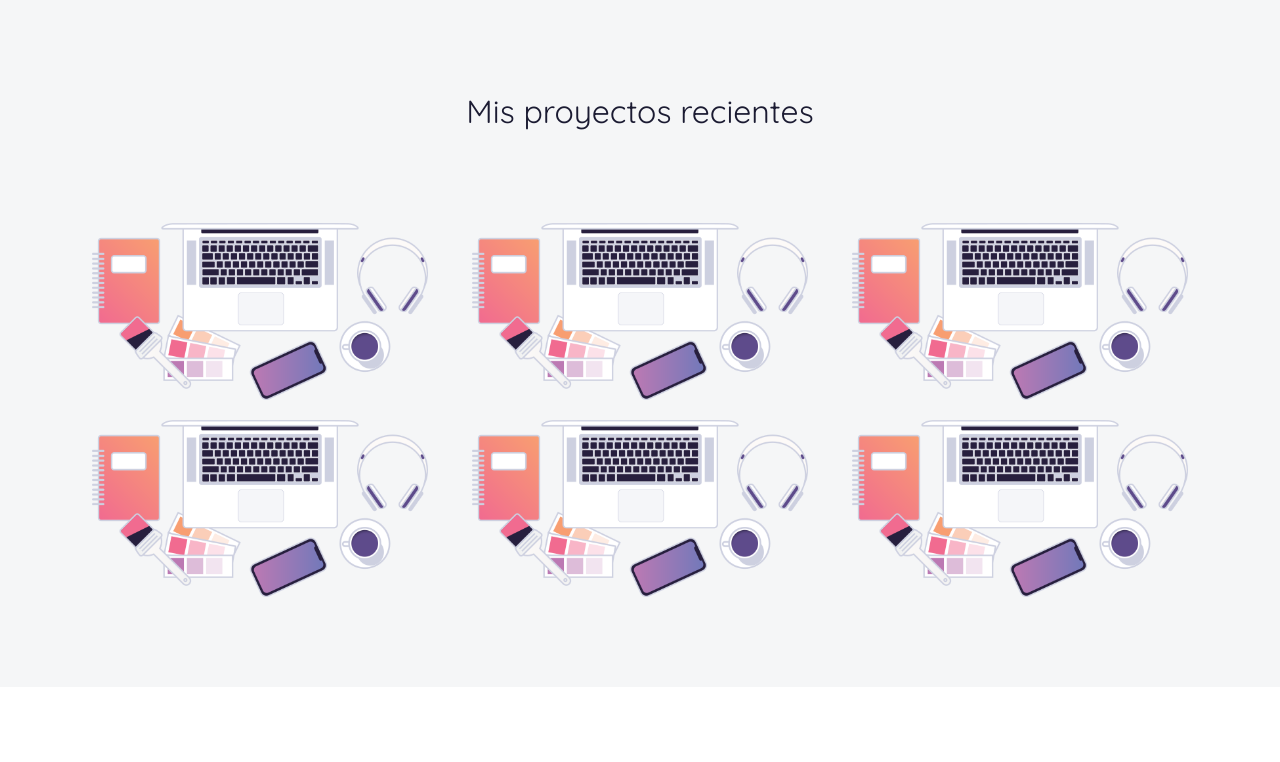
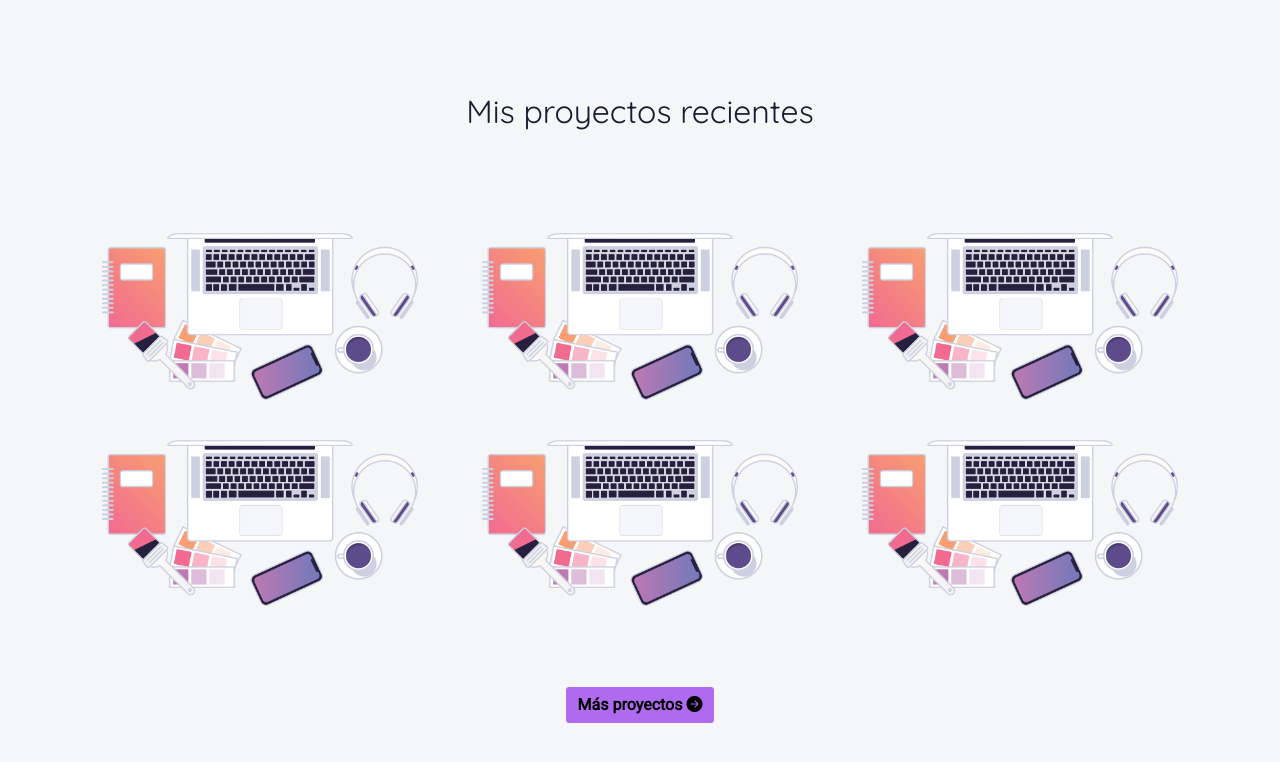
Before and after one commit to AFRIAULAR/PORTAFOLIO-23, a plain HTML site: page index.html in a window 1280 px wide. Shown: the part 1766-2528 px from the top of the page. Before the commit the page ends 2453 px from the top, so only its background shows below. Drawn offline with nearby package versions, Linux system fonts and the light colour scheme.

Commit message:
btn more projects

```diff
--- a/index.html
+++ b/index.html
@@ -252,6 +252,9 @@
             </div>
 
         </div>
+        <button type="button" class="btn btn-info">Más proyectos
+            <i class="bi bi-arrow-right-circle-fill"></i>
+        </button>
     </section>
     <script src="https://cdn.jsdelivr.net/npm/bootstrap@5.0.2/dist/js/bootstrap.bundle.min.js"
         integrity="sha384-MrcW6ZMFYlzcLA8Nl+NtUVF0sA7MsXsP1UyJoMp4YLEuNSfAP+JcXn/tWtIaxVXM"
--- a/style.css
+++ b/style.css
@@ -33,6 +33,14 @@ h1{
     background-color: #f5f6f7;
     color: #1b1b32;
 }
+.btn-info{
+    font-size: 1.1 rem;
+    margin: 20px;
+    font-weight: bold;
+    background-color: #af6af0;
+    border-color: #f5f6f7;
+}
+
 .texto-negro{
     color:#1b1b32;
 }
@@ -118,7 +126,7 @@ h1{
  .proyectos-recientes img{
     height: 100%;
     width: 100%;
-    padding: 10px;
+    padding: 20px;
     border-radius:10px;
     display:block;
     transition: all 0.2s ease;
```
